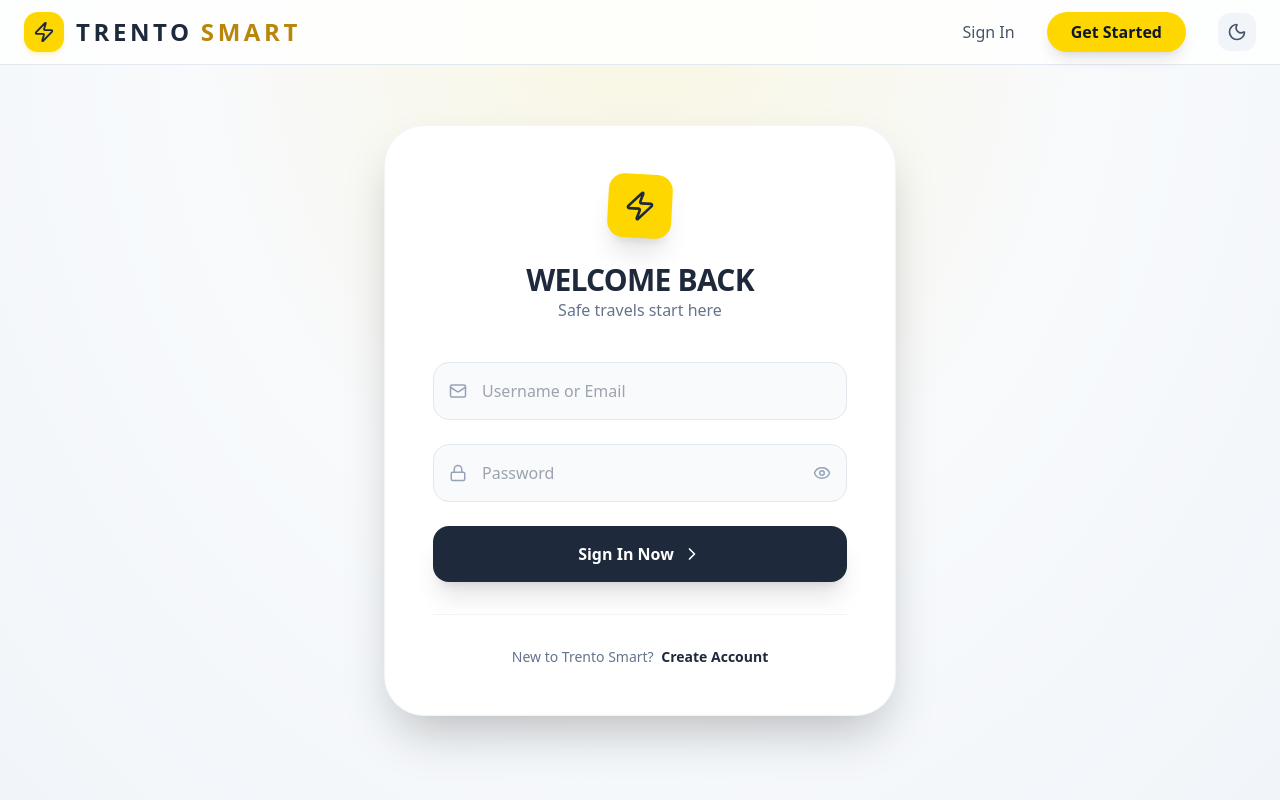
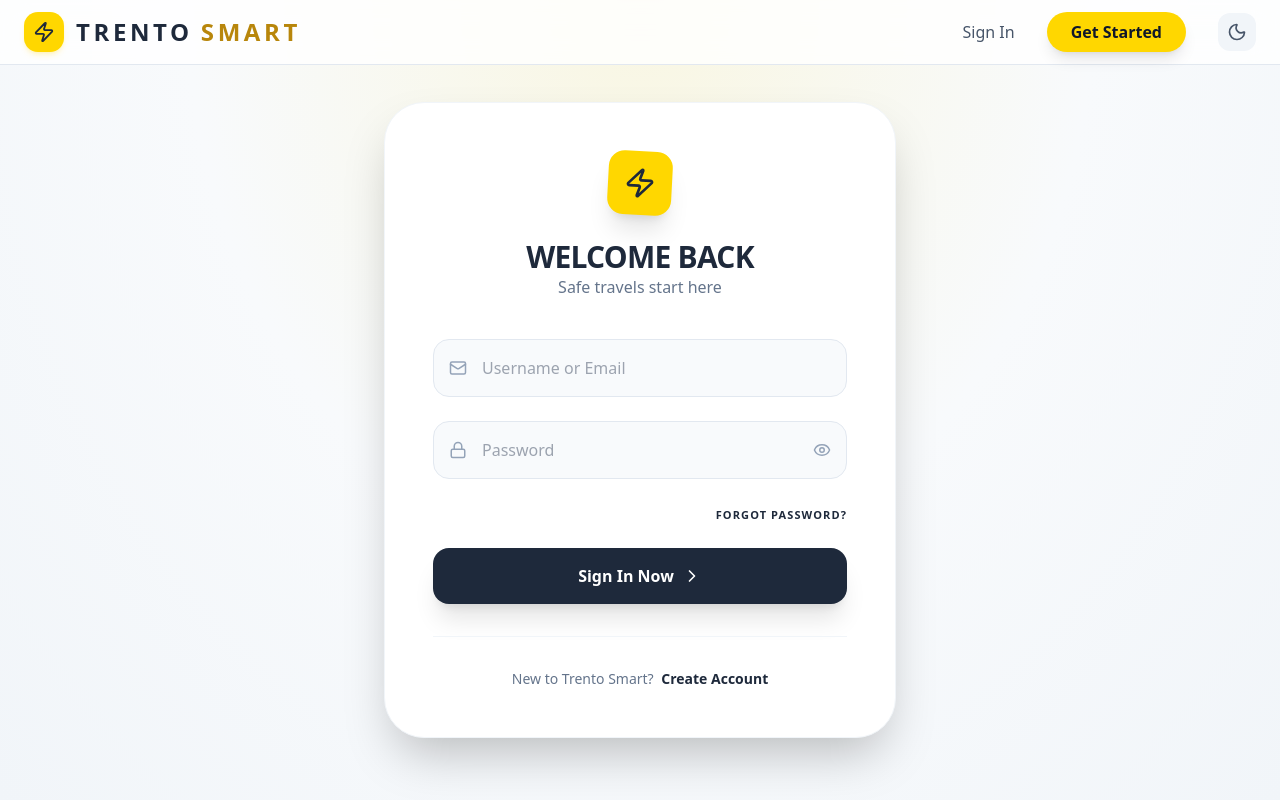
Before and after one commit to RaiOrlandez/trentosmart.system, a React (Create React App) app: page /login in a window 1280 px wide. Built offline with nearby package versions, Linux system fonts and the light colour scheme; no server answers; the HTML template or start-up script is replaced by a standard one.

Commit message:
feat: add forgot password link to login form

```diff
--- a/src/pages/auth/Login.jsx
+++ b/src/pages/auth/Login.jsx
@@ -72,6 +72,12 @@ const Login = () => {
             </button>
           </div>
 
+          <div className="flex justify-end pt-1">
+            <Link to="/forgot-password" className="text-[11px] font-black uppercase tracking-widest text-secondary dark:text-primary hover:underline">
+              Forgot Password?
+            </Link>
+          </div>
+
           {error && (
             <motion.div initial={{ opacity: 0, x: -10 }} animate={{ opacity: 1, x: 0 }} className="p-4 bg-red-50 dark:bg-red-900/20 text-red-600 dark:text-red-400 rounded-2xl text-sm font-bold border border-red-100 dark:border-red-900/30 flex items-center gap-2">
               <AlertCircle size={16} /> {error}
```
